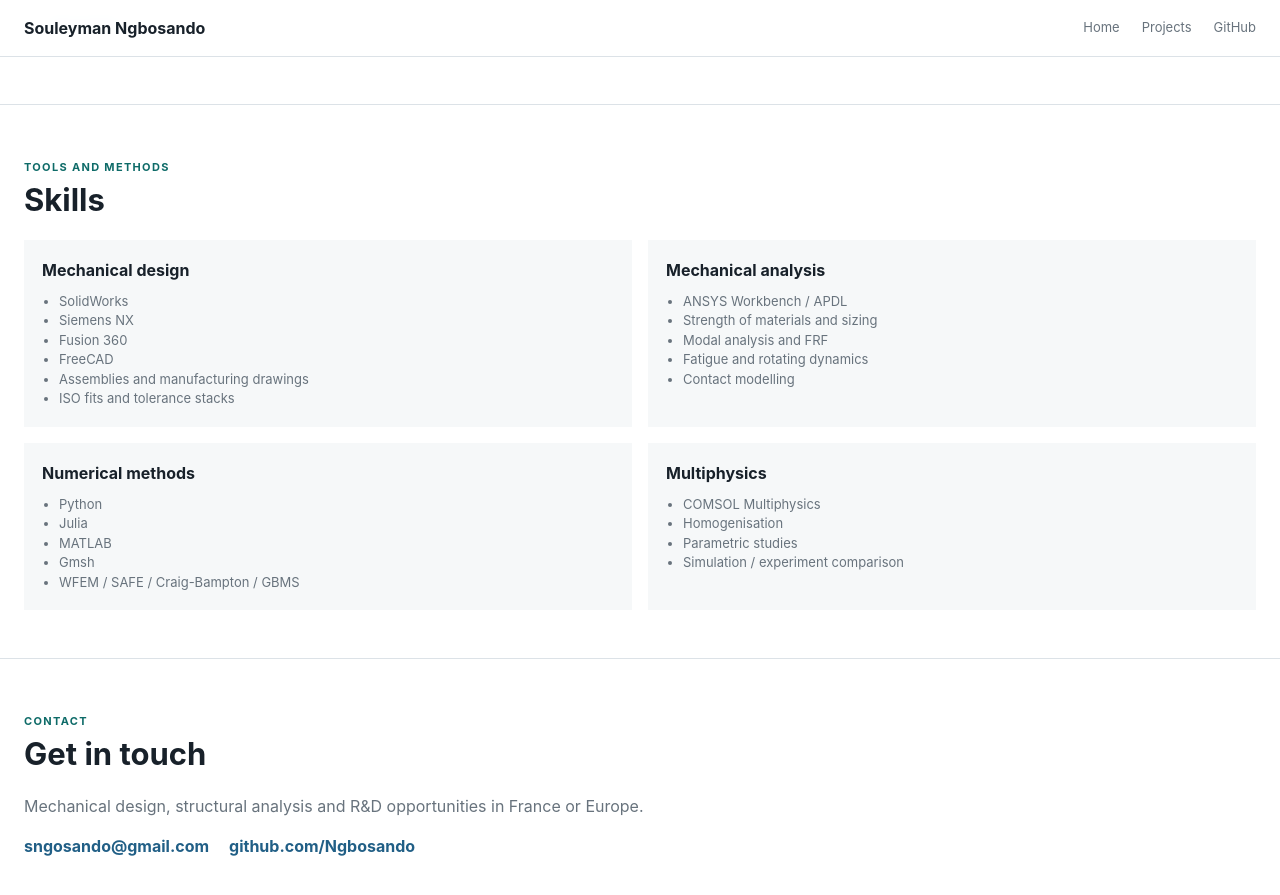
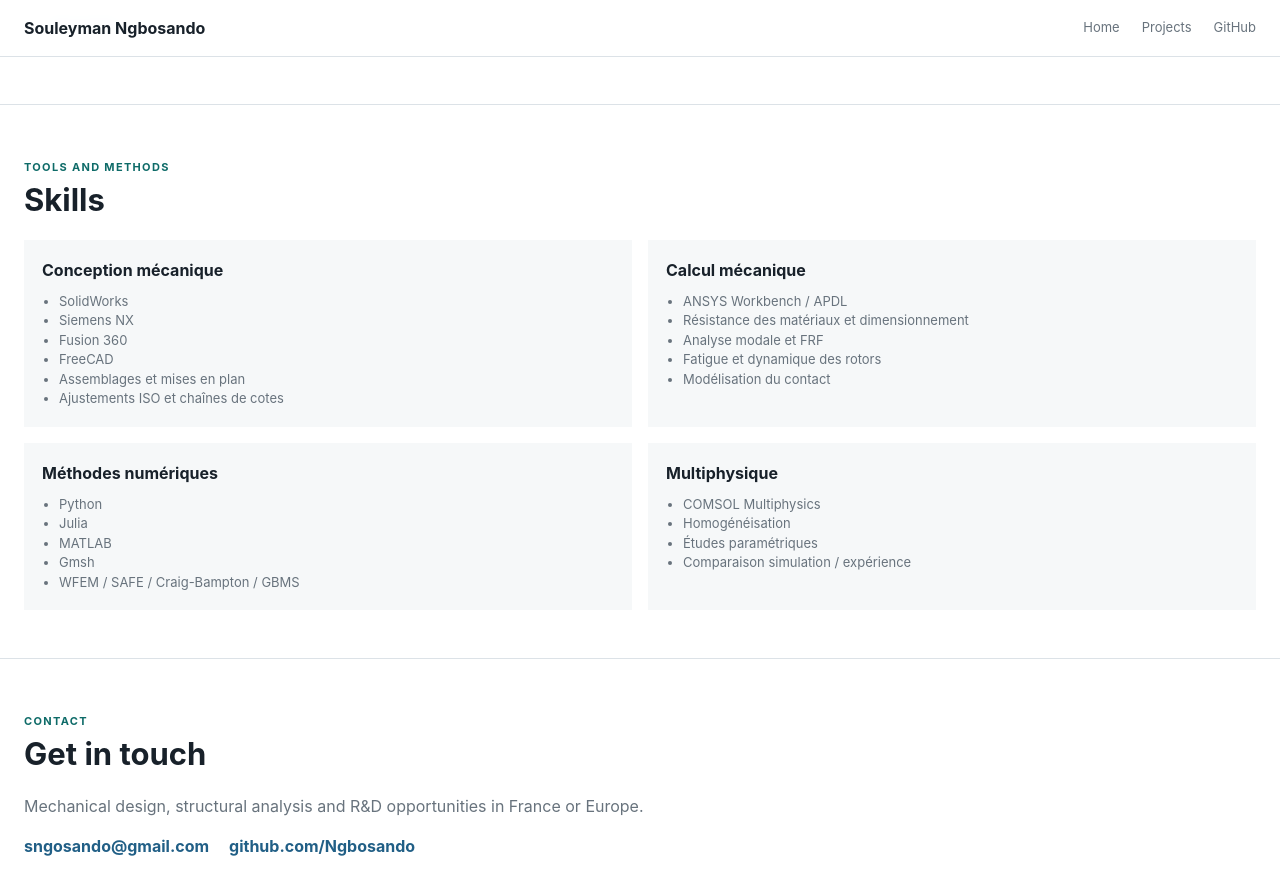
Before and after one commit to Ngbosando/Ngbosando.github.io, a Jekyll site: the page built from index.html, in a window 1280 px wide and 900 px high, scrolled down 1703 px. Shown: the top 895 px of the window. Built offline with Jekyll 4.4.1, drawn with Linux system fonts in a browser that asks for light colours; some of the changed text lies outside the part shown.

Commit message:
Passer le portfolio en français

```diff
--- a/_config.yml
+++ b/_config.yml
@@ -1,22 +1,22 @@
-title: "Souleyman Ngbosando | Mechanical Engineering Portfolio"
+title: "Souleyman Ngbosando | Portfolio ingénieur mécanique"
 name: "Souleyman Ngbosando"
-headline: "Mechanical design, CAD, tolerancing and structural analysis"
+headline: "Conception mécanique, CAO, tolérancement et analyse des structures"
 description: >-
-  Selected projects covering mechanical assemblies, manufacturing drawings,
-  tolerance analysis, structural dynamics, model reduction and multiphysics simulation.
+  Projets sélectionnés en conception mécanique, mise en plan, analyse de tolérances,
+  dynamique des structures, réduction de modèles et simulation multiphysique.
 url: "https://ngbosando.github.io"
 baseurl: ""
 external-links:
   github: Ngbosando
 skills:
-  - category: Mechanical design
-    tools: [SolidWorks, Siemens NX, Fusion 360, FreeCAD, Assemblies and manufacturing drawings, ISO fits and tolerance stacks]
-  - category: Mechanical analysis
-    tools: [ANSYS Workbench / APDL, Strength of materials and sizing, Modal analysis and FRF, Fatigue and rotating dynamics, Contact modelling]
-  - category: Numerical methods
+  - category: Conception mécanique
+    tools: [SolidWorks, Siemens NX, Fusion 360, FreeCAD, Assemblages et mises en plan, Ajustements ISO et chaînes de cotes]
+  - category: Calcul mécanique
+    tools: [ANSYS Workbench / APDL, Résistance des matériaux et dimensionnement, Analyse modale et FRF, Fatigue et dynamique des rotors, Modélisation du contact]
+  - category: Méthodes numériques
     tools: [Python, Julia, MATLAB, Gmsh, WFEM / SAFE / Craig-Bampton / GBMS]
-  - category: Multiphysics
-    tools: [COMSOL Multiphysics, Homogenisation, Parametric studies, Simulation / experiment comparison]
+  - category: Multiphysique
+    tools: [COMSOL Multiphysics, Homogénéisation, Études paramétriques, Comparaison simulation / expérience]
 collections:
   projects:
     output: true
```
